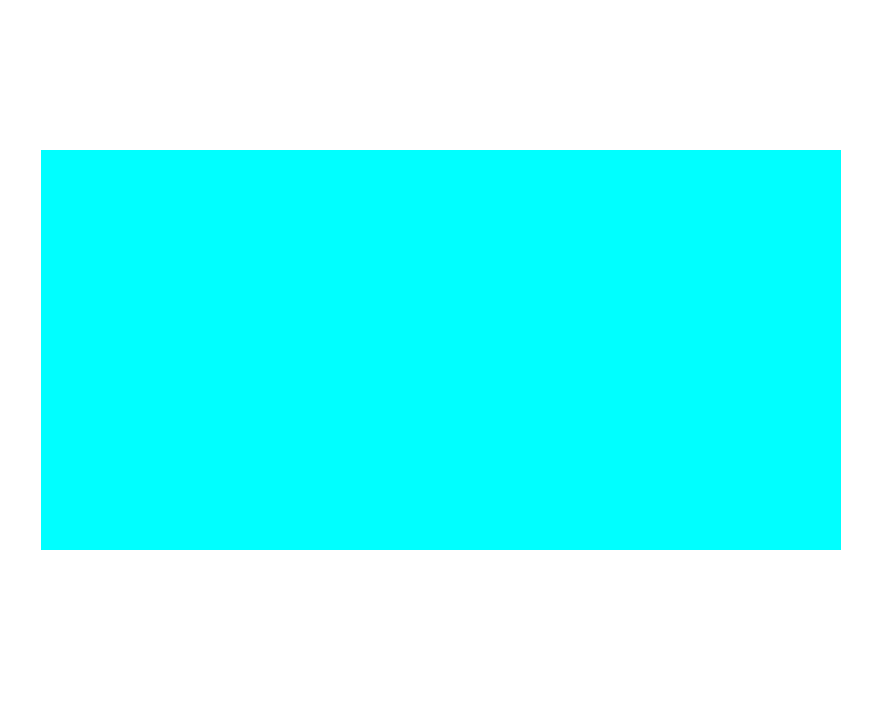
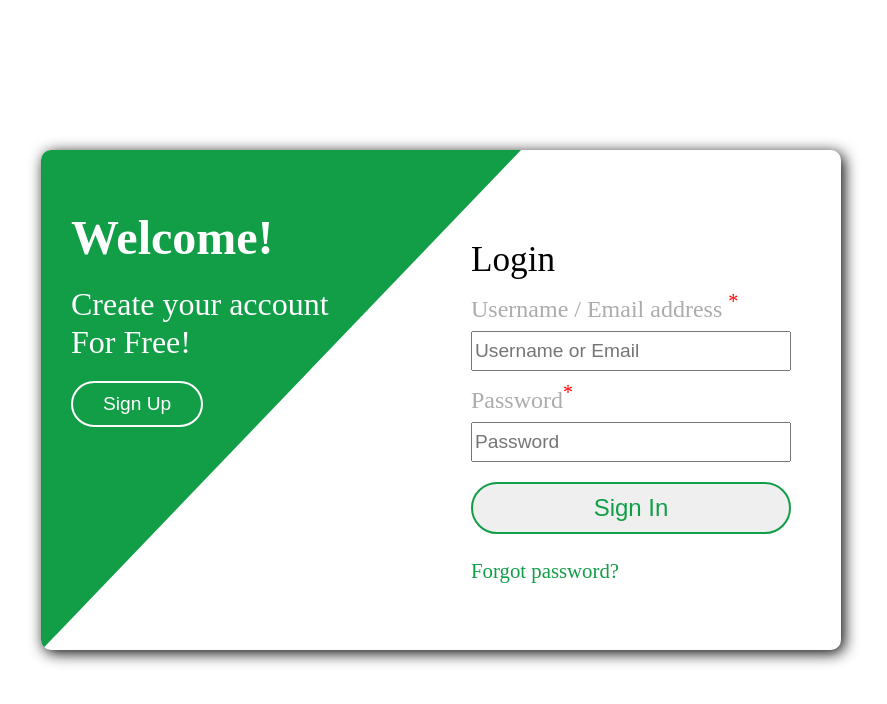
Before and after one commit to jawwad-mughal/user_form, a plain HTML site: page index.html in a window 1280 px wide. Shown: the whole page, without its empty margins (199-1086 px from the left). Drawn offline with Linux system fonts and the light colour scheme.

Commit message:
complete

```diff
--- a/index.html
+++ b/index.html
@@ -9,7 +9,25 @@
 <body>
     <!-- card size layout -->
      <div class="card_layout">
-        <div class="green"></div>
+        <div class="right_content">
+            <h1>Welcome!</h1>
+            <p>Create your account For Free!</p>
+            <button>Sign Up</button>
+        </div>
+        <div class="box_green"></div>
+
+        <div class="right_box_white">
+            <h1 class="heading1">Login</h1>
+            <form action="">
+                <label for="name" >Username / Email address <sup class="sup">*</sup></label>
+                <input type="text" name="name" placeholder="Username or Email" id="name" required>
+                <label for="name" >Password<sup class="sup">*</sup></label>
+                <input type="password" name="password" placeholder="Password" id="name" required>
+                <button type="submit">Sign In</button>
+                <h3>Forgot password?</h3>
+            </form>
+
+        </div>
      </div>
 </body>
 </html>
--- a/style.css
+++ b/style.css
@@ -4,11 +4,93 @@
 }
 .card_layout{
     width: 800px;
-    height: 400px;
-    background-color: aqua;
+    height: 500px;
     overflow: hidden;
     margin: 150px auto;
+    position: relative;
+    border-radius: 10px;
+    box-shadow: 3px 3px 15px black ;
 }
-.green{
-
+.box_green{
+    background-color: rgb(17, 158, 71);
+    width: 60%;
+    height: 200%;
+    transform-origin: top right;
+    rotate: 43.8deg;
+    position: absolute;
+    left: 0px;
+    top: 0px;
+    z-index: 1;
 }
+.right_box_white{
+    width: 40%;
+    height: 100%;
+    position: absolute;
+    right: 0;
+    top: 0;
+    margin-right: 50px;
+}
+.heading1{
+    margin-top: 90px;
+    font-weight: 200;
+    font-size: 2.2rem;
+}
+.right_content{
+    position: absolute;
+    width: 300px;
+    top: 60px;
+    left: 30px;
+    z-index: 2;
+}
+.right_content>h1{
+    font-size: 3rem;
+    color: white;
+}
+.right_content>p{
+    line-height: 38px;
+    margin-top: 20px;
+    font-size: 2rem;
+    color: white;
+}
+.right_content>button{
+    margin-top: 20px;
+    font-size: 1.2rem;
+    color: white;
+    background-color: transparent;
+    border: 2px solid white;
+    padding: 10px 30px;
+    border-radius: 50px;
+}
+.right_box_white>form>label{
+    margin-top: 10px;
+    display: inline-block;
+    font-size: 1.5rem;
+    color: rgb(172, 172, 173);
+}
+.sup{
+    color: red;
+}
+form>input{
+    width: 100%;
+    height: 40px;
+    font-size: 1.2rem;
+    margin-top: 8px;
+}
+form>input:focus{
+    outline: none;
+}
+form>button{
+    margin-top: 20px;
+    color: rgb(17, 158, 71);
+    font-size: 1.5rem;
+    width: 100%;
+    padding: 10px 0px;
+    border: 2px solid rgb(17, 158, 71) ;
+    border-radius: 50px;
+}
+form>h3{
+    margin-top: 25px;
+    color: rgb(17, 158, 71);
+    font-size: 1.3rem;
+    font-weight: 200;
+}
```
